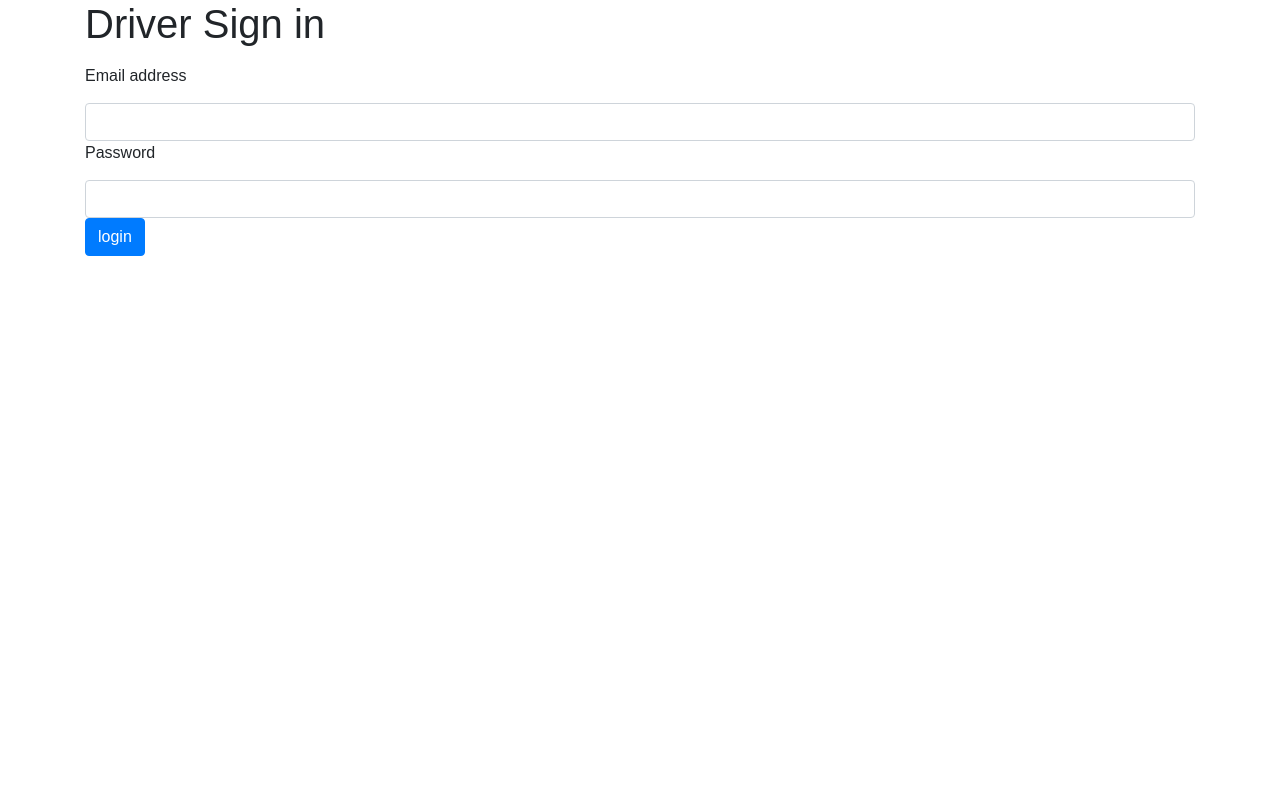
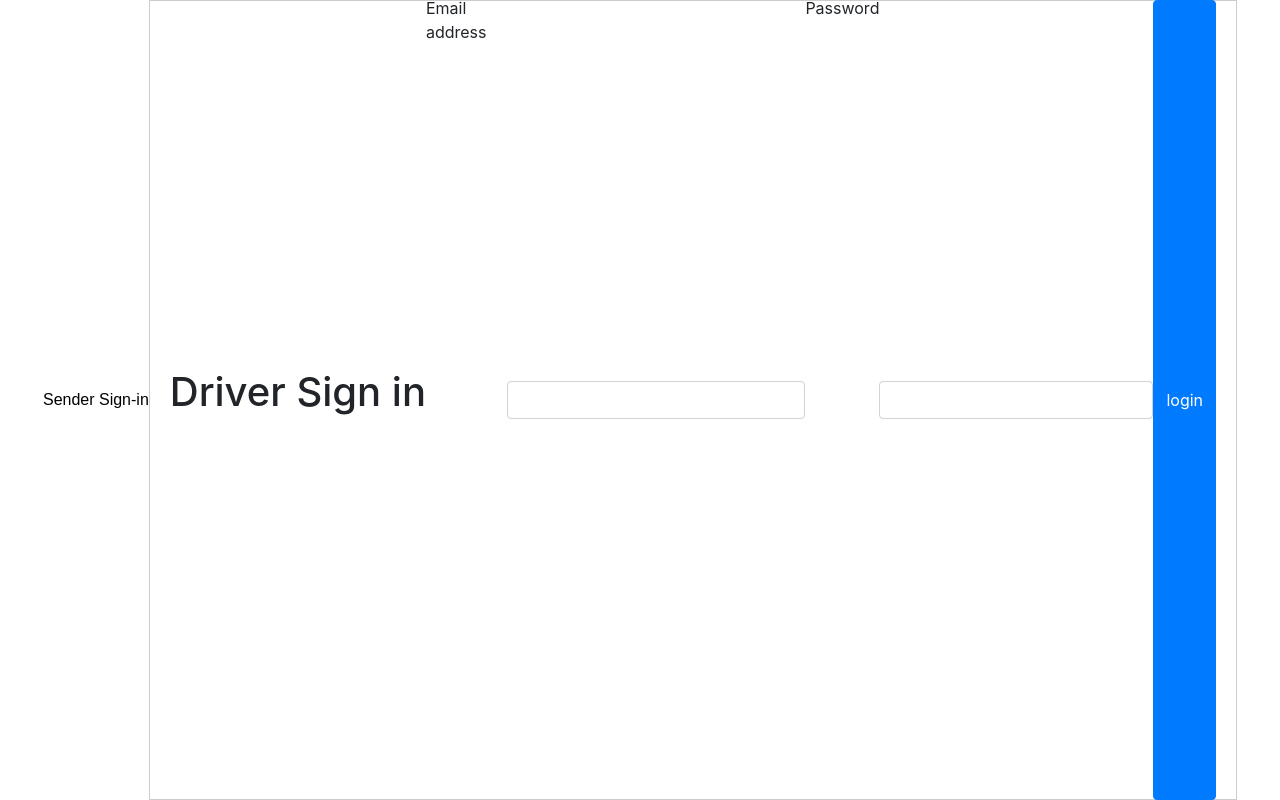
Before and after one commit to VictorOdongo/Project-Logistics, a Django app: template user/templates/user/drive-login.html in a window 1280 px wide. Run offline with Django 4.2, Linux system fonts and the light colour scheme; the template is opened without the code that fills it, so the values that code supplies are empty.

Commit message:
getstarted.css

```diff
--- a/user/static/css/getstarted.css
+++ b/user/static/css/getstarted.css
@@ -1,19 +1,11 @@
 *{
-    margin: 0;
-    padding: 0;
-    transition: 0.5s;
-    overflow: hidden;
-    font-family: 'Poppins', sans-serif;
-    align-items: center;
+  display: flex;
+  justify-content: center;
+  align-items: center;
+  height: 100vh;
 }
-.content{
-    width: 1300px;
-    height: 100vh;
-    margin: auto;
+.container {
+  background-color: #fff;
+  padding: 20px;
+  border: 1px solid #ccc;
 }
-.content h3{
-    color: #058283;
-    padding-top: 100px;
-    font-weight: 400;
-
-}
--- a/user/templates/user/getstarted.html
+++ b/user/templates/user/getstarted.html
@@ -11,6 +11,7 @@
       integrity="sha384-xOolHFLEh07PJGoPkLv1IbcEPTNtaed2xpHsD9ESMhqIYd0nLMwNLD69Npy4HI+N"
       crossorigin="anonymous"
     />
+    <link rel="stylesheet" href="{% static '/css/getstarted.css' %}" type="text/css">
   </head>
   <body>
     <div class="container">
```
